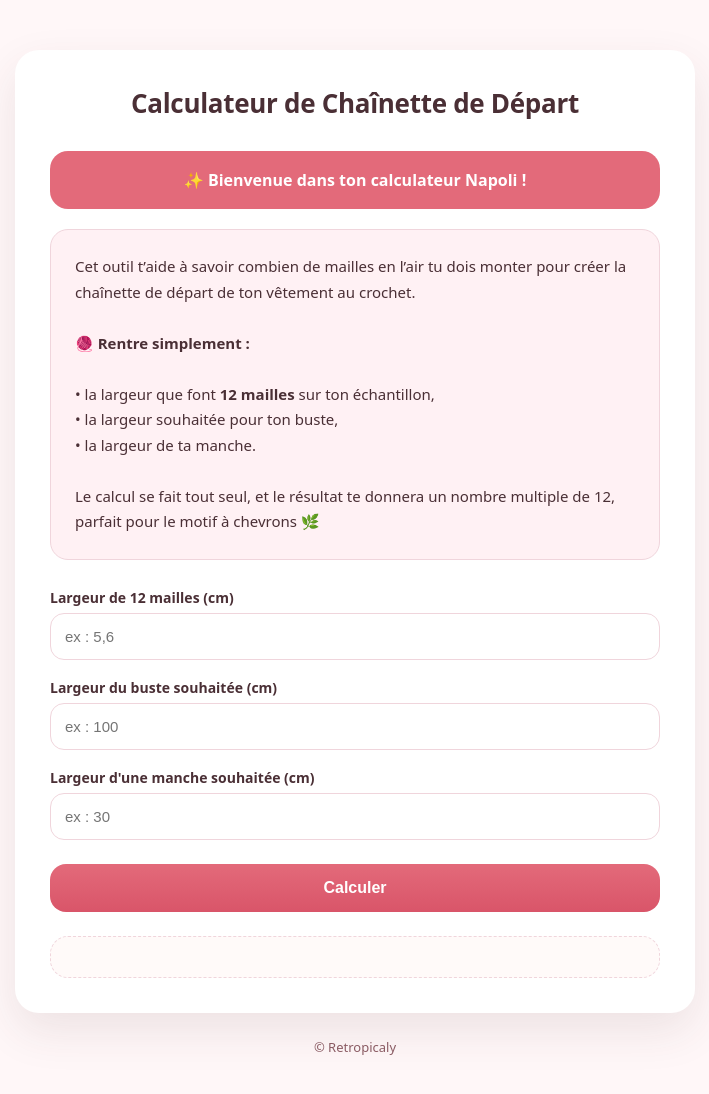
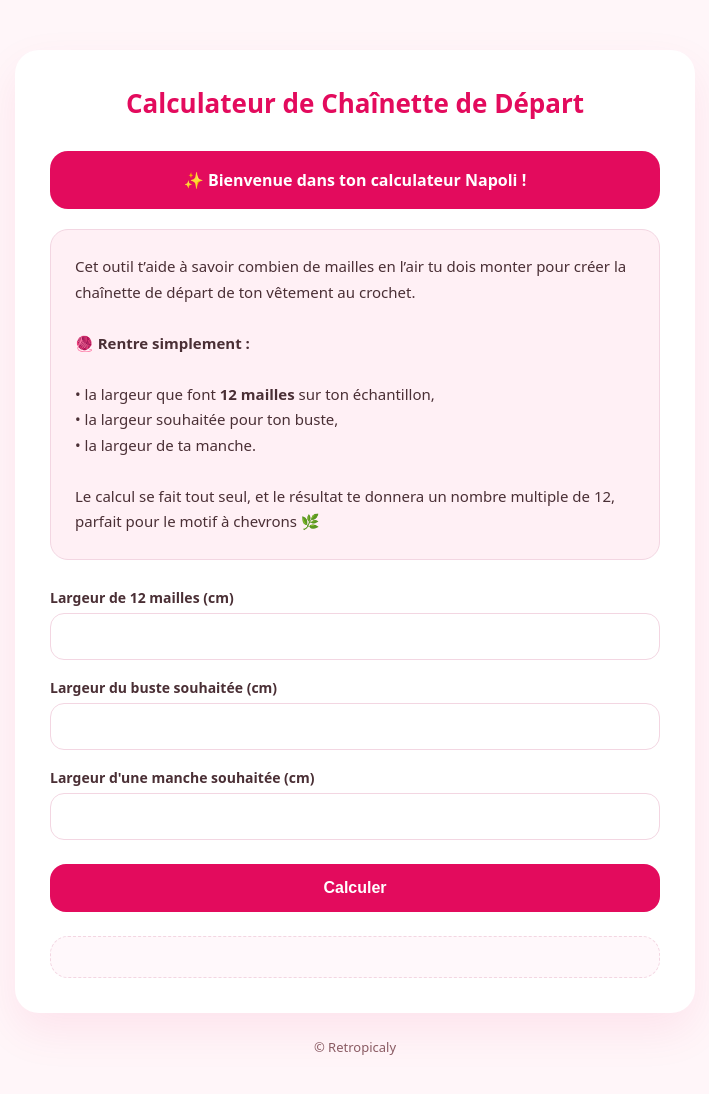
Before and after one commit to retrocreativia/calculateur-chainette-napoli-test, a plain HTML site: page index.html in a window 1280 px wide. Shown: the whole page, without its empty margins (285-994 px from the left). Drawn offline with Linux system fonts and the light colour scheme.

Commit message:
Update index.html

```diff
--- a/index.html
+++ b/index.html
@@ -4,28 +4,20 @@
   <meta charset="UTF-8" />
   <title>Calculateur de Chaînette de Départ</title>
   <meta name="viewport" content="width=device-width, initial-scale=1.0" />
-  <link rel="icon" href="favicon.ico" type="image/x-icon" />
 
   <style>
     :root{
-      /* Fond et carte : chaleureux, pas froid */
-      --bg:#fff7f8;          /* crème rosé */
+      --bg:#fff6f9;
       --card:#ffffff;
+      --text:#4a2f35;
+      --border:#f3d6e2;
 
-      /* Texte : brun rosé (plus doux que noir) */
-      --text:#4a2f35;
+      --accent:#E30B5D;       /* ROSE NAPOLI */
+      --accent-dark:#c1094f;  /* hover bouton */
 
-      /* Bordures : rose très clair */
-      --border:#f0d5dc;
+      --info:#fff0f5;
 
-      /* Couleurs principales : rose Napoli */
-      --accent:#e36a7a;      /* rose chaud */
-      --accent2:#d95569;     /* rose un peu plus soutenu */
-
-      /* Blocs */
-      --info:#fff1f4;        /* rose très très clair (lisible) */
-
-      --shadow:0 18px 45px rgba(74,47,53,.10);
+      --shadow:0 18px 45px rgba(227,11,93,.08);
       --radius:24px;
     }
 
@@ -41,7 +33,7 @@
 
     .container{
       max-width:680px;
-      margin:0 auto;
+      margin:auto;
     }
 
     .card{
@@ -55,9 +47,8 @@
       text-align:center;
       margin:0 0 30px;
       font-size:26px;
-      letter-spacing:-0.3px;
-      color:var(--text);
-      font-weight:700;
+      font-weight:800;
+      color:var(--accent);
     }
 
     .bloc-welcome{
@@ -97,12 +88,11 @@
       outline:none;
       transition:.2s;
       background:#fff;
-      color:var(--text);
     }
 
     input:focus{
       border-color:var(--accent);
-      box-shadow:0 0 0 4px rgba(227,106,122,.20);
+      box-shadow:0 0 0 4px rgba(227,11,93,.15);
     }
 
     button{
@@ -115,22 +105,24 @@
       font-weight:800;
       color:#fff;
       cursor:pointer;
-      background:linear-gradient(180deg,var(--accent),var(--accent2));
+      background:var(--accent);
       transition:.2s;
     }
 
-    button:hover{ transform:translateY(-2px); }
+    button:hover{
+      background:var(--accent-dark);
+      transform:translateY(-2px);
+    }
 
     .result{
       margin-top:24px;
       padding:20px;
       border-radius:18px;
-      background:#fffaf9; /* très léger, pas blanc froid */
+      background:#fff8fb;
       border:1px dashed var(--border);
       font-size:15px;
       line-height:1.6;
       min-height:24px;
-      color:var(--text);
     }
 
     .footer{
@@ -148,7 +140,9 @@
 
       <h1>Calculateur de Chaînette de Départ</h1>
 
-      <div class="bloc-welcome">✨ Bienvenue dans ton calculateur Napoli !</div>
+      <div class="bloc-welcome">
+        ✨ Bienvenue dans ton calculateur Napoli !
+      </div>
 
       <div class="bloc-info">
         Cet outil t’aide à savoir combien de mailles en l’air tu dois monter pour créer la chaînette de départ de ton vêtement au crochet.
@@ -161,13 +155,13 @@
       </div>
 
       <label for="echantillon">Largeur de 12 mailles (cm)</label>
-      <input type="number" id="echantillon" placeholder="ex : 5,6" step="0.1" />
+      <input type="number" id="echantillon" step="0.1" />
 
       <label for="buste">Largeur du buste souhaitée (cm)</label>
-      <input type="number" id="buste" placeholder="ex : 100" />
+      <input type="number" id="buste" />
 
       <label for="manche">Largeur d'une manche souhaitée (cm)</label>
-      <input type="number" id="manche" placeholder="ex : 30" />
+      <input type="number" id="manche" />
 
       <button type="button" onclick="calculer()">Calculer</button>
 
```
